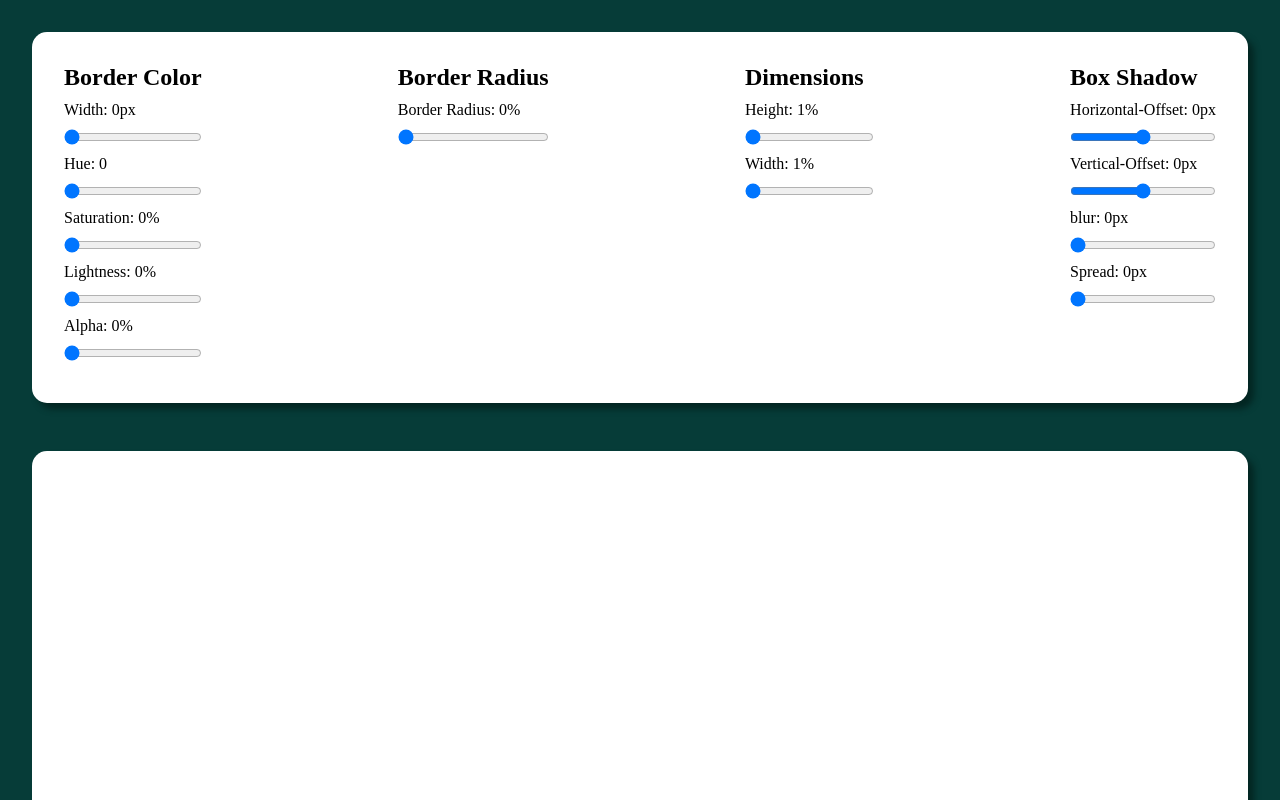
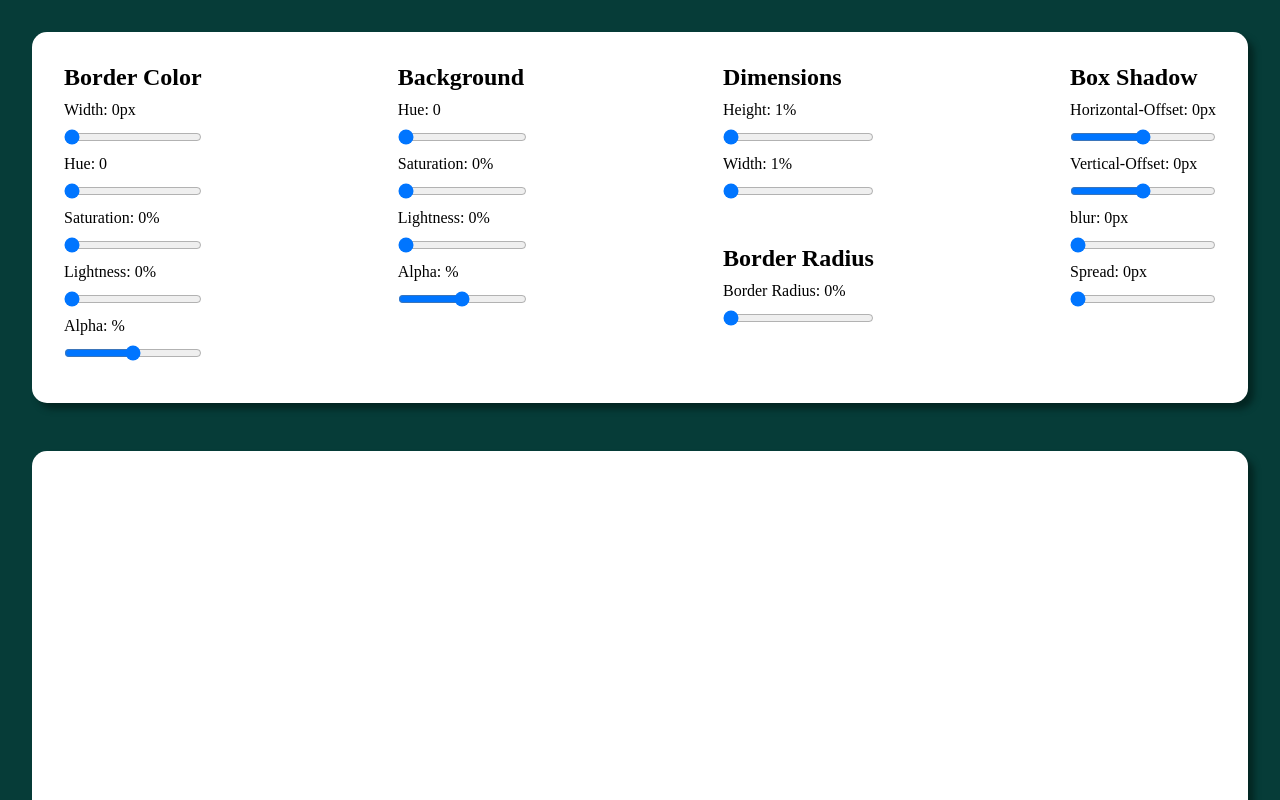
Before and after one commit to castle88/slider, a React (Create React App) app in the folder client/: page / in a window 1280 px wide. Shown: the top 800 px of the page. Built offline with nearby package versions, Linux system fonts and the light colour scheme.

Commit message:
background range

```diff
--- a/client/src/App.js
+++ b/client/src/App.js
@@ -8,6 +8,13 @@ function App() {
     first: 0,
     second: 0,
     third: 0,
+    bhAlpha: 0,
+  });
+
+  const [background, setBackground] = useState({
+    hue: 0,
+    saturation: 0,
+    lightness: 0,
     alpha: 0,
   });
 
@@ -52,6 +59,14 @@ function App() {
       };
     });
   };
+  const handleBackgroundChange = (e) => {
+    setBackground((prev) => {
+      return {
+        ...prev,
+        [e.target.name]: e.target.value,
+      };
+    });
+  };
 
   return (
     <div className="App">
@@ -61,6 +76,8 @@ function App() {
           dimensions={dimensions}
           borderRadius={borderRadius}
           boxShadow={boxShadow}
+          background={background}
+          handleBackgroundChange={handleBackgroundChange}
           handleBorderColorChange={handleBorderColorChange}
           handleDimensionChange={handleDimensionChange}
           handleBorderRadiusChange={handleBorderRadiusChange}
@@ -73,6 +90,7 @@ function App() {
           dimensions={dimensions}
           borderRadius={borderRadius}
           boxShadow={boxShadow}
+          background={background}
         />
       </div>
     </div>
--- /dev/null
+++ b/client/src/components/BackgroundRange.jsx
@@ -0,0 +1,52 @@
+import React from "react";
+
+export default function BackgroundRange({ background, handleChange }) {
+  const { hue, saturation, lightness, bgAlpha } = background;
+  return (
+    <div className="background-slider">
+      <h2>Background</h2>
+      <form>
+        <label htmlFor="Hue">Hue: {hue}</label>
+        <input
+          type="range"
+          min={0}
+          max={360}
+          step={1}
+          name="hue"
+          value={hue}
+          onChange={handleChange}
+        />
+        <label htmlFor="saturation">Saturation: {saturation}%</label>
+        <input
+          type="range"
+          min={0}
+          max={100}
+          step={1}
+          name="saturation"
+          value={saturation}
+          onChange={handleChange}
+        />
+        <label htmlFor="lightness">Lightness: {lightness}%</label>
+        <input
+          type="range"
+          min={0}
+          max={100}
+          step={1}
+          name="lightness"
+          value={lightness}
+          onChange={handleChange}
+        />
+        <label htmlFor="bgAlpha">Alpha: {bgAlpha}%</label>
+        <input
+          type="range"
+          min={0}
+          max={100}
+          step={1}
+          name="bgAlpha"
+          value={bgAlpha}
+          onChange={handleChange}
+        />
+      </form>
+    </div>
+  );
+}
--- a/client/src/components/Control.jsx
+++ b/client/src/components/Control.jsx
@@ -2,28 +2,39 @@ import ColorRange from "./ColorRange";
 import DimensionSlider from "./DimensionSlider";
 import BorderRadiusRange from "./BorderRadiusRange";
 import BoxShadowRange from "./BoxShadowRange";
+import BackgroundRange from "./BackgroundRange";
 
 export default function Control({
   hsl,
   dimensions,
   borderRadius,
   boxShadow,
+  background,
   handleBoxShadowChange,
   handleBorderColorChange,
   handleDimensionChange,
   handleBorderRadiusChange,
+  handleBackgroundChange,
 }) {
   return (
     <div className="control">
       <ColorRange hsl={hsl} handleChange={handleBorderColorChange} />
-      <BorderRadiusRange
-        borderRadius={borderRadius}
-        handleChange={handleBorderRadiusChange}
+      <BackgroundRange
+        background={background}
+        handleChange={handleBackgroundChange}
       />
-      <DimensionSlider
-        dimensions={dimensions}
-        handleChange={handleDimensionChange}
-      />
+      <div>
+        <DimensionSlider
+          dimensions={dimensions}
+          handleChange={handleDimensionChange}
+        />
+        <br />
+        <br />
+        <BorderRadiusRange
+          borderRadius={borderRadius}
+          handleChange={handleBorderRadiusChange}
+        />
+      </div>
       <BoxShadowRange
         boxShadow={boxShadow}
         handleChange={handleBoxShadowChange}
--- a/client/src/components/Display.jsx
+++ b/client/src/components/Display.jsx
@@ -1,9 +1,16 @@
 import React from "react";
 
-export default function Display({ hsl, dimensions, borderRadius, boxShadow }) {
+export default function Display({
+  hsl,
+  dimensions,
+  borderRadius,
+  background,
+  boxShadow,
+}) {
   const { first, second, third, borderWidth, alpha } = hsl;
   const { height, width } = dimensions;
   const { hOffset, vOffset, blur, spread } = boxShadow;
+  const { hue, saturation, lightness, bgAlpha } = background;
 
   return (
     <div
@@ -12,7 +19,9 @@ export default function Display({ hsl, dimensions, borderRadius, boxShadow }) {
         height: `${height}%`,
         width: `${width}%`,
         borderRadius: `${borderRadius}%`,
-        boxShadow: `${hOffset}px ${vOffset}px ${blur}px ${spread}px #333`,
+        boxShadow: `${hOffset}px ${vOffset}px ${blur}px ${spread}px hsla(200, 100%, 50%, 1)`,
+        margin: "0 auto",
+        backgroundColor: `hsla(${hue}, ${saturation}%, ${lightness}%, ${bgAlpha}%)`,
       }}
     ></div>
   );
```
Also changed, not shown: client/src/components/SlideRange.jsx (added, +18 -0 lines).
